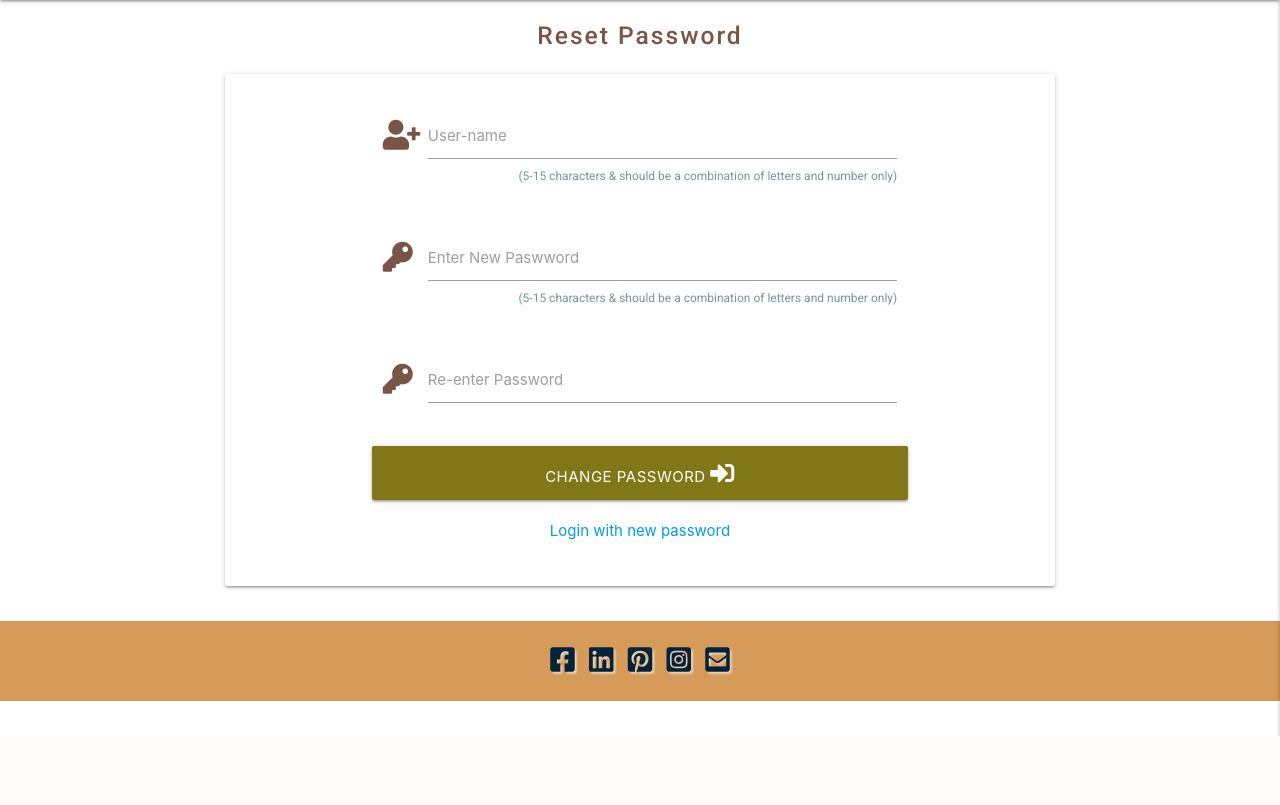
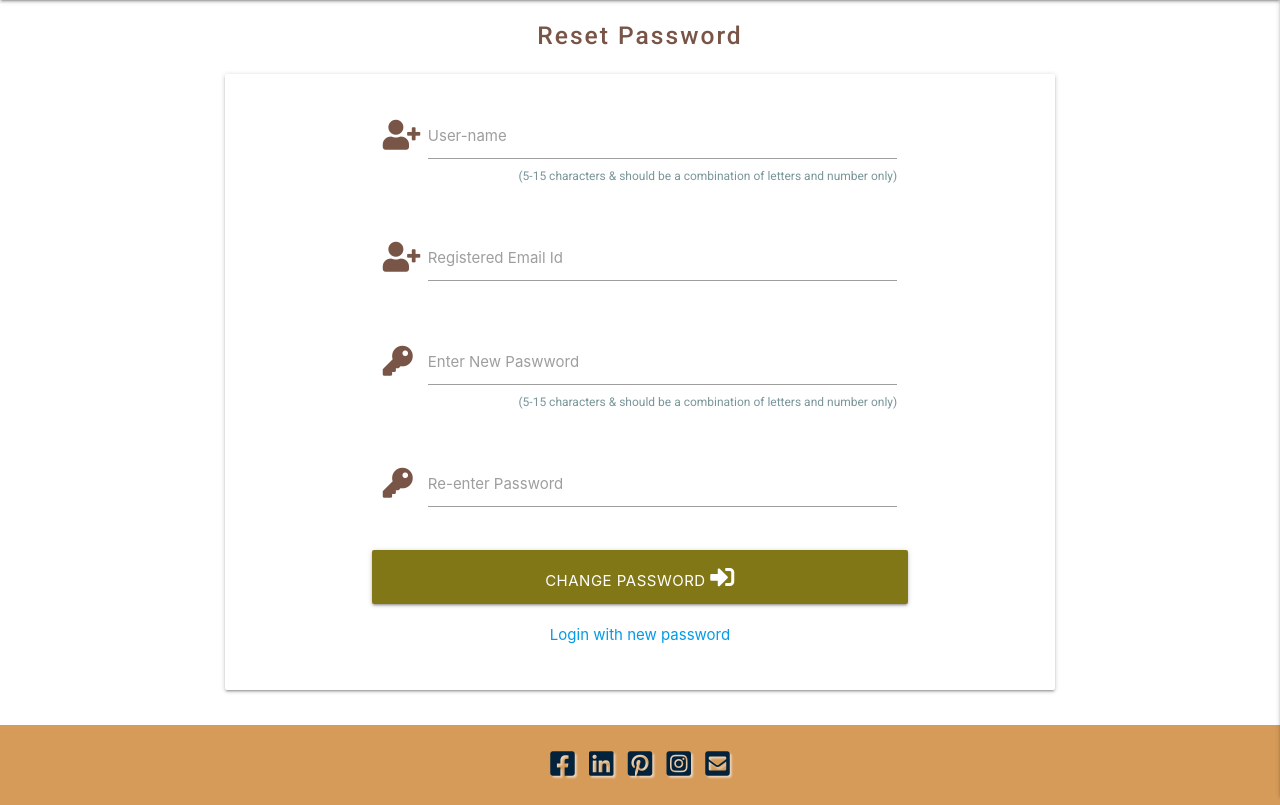
Before and after one commit to Anindita123-code/Milestone3_Data_Centric, a Flask app: page /forgot_password in a window 1280 px wide. Shown: the part 64-869 px from the top of the page. Before the commit the page ends 800 px from the top, so only its background shows below. Run offline with Flask 2, Linux system fonts and the light colour scheme; some libraries are stand-ins or nearby versions.

Commit message:
added emailid to forgot password page and updated user registration section in readme

```diff
--- a/app.py
+++ b/app.py
@@ -350,7 +350,8 @@ def search():
 def forgot_password():
     if request.method == "POST":
         user = mongo.db.users.find_one(
-            {"username": request.form.get("username")})
+            {"$and": [{"username": request.form.get(
+                        "username")}, {"email": request.form.get("email")}]})
         if user:
             user_id = mongo.db.users.find_one(
                 {"username": request.form.get("username")})["_id"]
--- a/templates/add_books.html
+++ b/templates/add_books.html
@@ -19,14 +19,14 @@
                 <div class="row">
 					<div class="input-field col s12 m8 offset-m2">
 						<!-- <i class="fas fa-user-edit prefix brown-text darken-4"></i> -->
-						<input id="book_name" name="book_name" minlength="8" maxlength="50" type="text" class="validate" required>
+						<input id="book_name" name="book_name" minlength="5" maxlength="50" type="text" class="validate" required>
 						<label for="book_name"><span class="mandatory">*</span> Book Name</label>
 					</div>
                 </div>
                 <div class="row">
                     <div class="input-field col s12 m8 offset-m2">
 						<!-- <i class="fas fa-user-lock prefix brown-text darken-4"></i> -->
-                        <input id="author" name="author" minlength="8" maxlength="120" type="text" class="validate" required>
+                        <input id="author" name="author" minlength="2" maxlength="120" type="text" class="validate" required>
 						<label for="author"><span class="mandatory">*</span> Author</label>
                     </div>
                 </div>
--- a/templates/forgot_password.html
+++ b/templates/forgot_password.html
@@ -13,6 +13,13 @@
                         <label for="username">User-name</label>
                         <div class="pattern-text right-align">(5-15 characters & should be a combination of letters and number only)</div>
 					</div>
+                </div>
+                <div class="row">
+                    <div class="input-field col s12 m8 offset-m2 ">
+						<i class="fas fa-user-plus prefix brown-text darken-4"></i>
+						<input id="email" name="email" minlength="8" maxlength="30" type="email" class="validate" required>
+                        <label for="username">Registered Email Id</label>
+                    </div>
                 </div>
                 <div class="row">
             		<div class="input-field col s12 m8 offset-m2 ">
```
Also changed, not shown: README.md.
